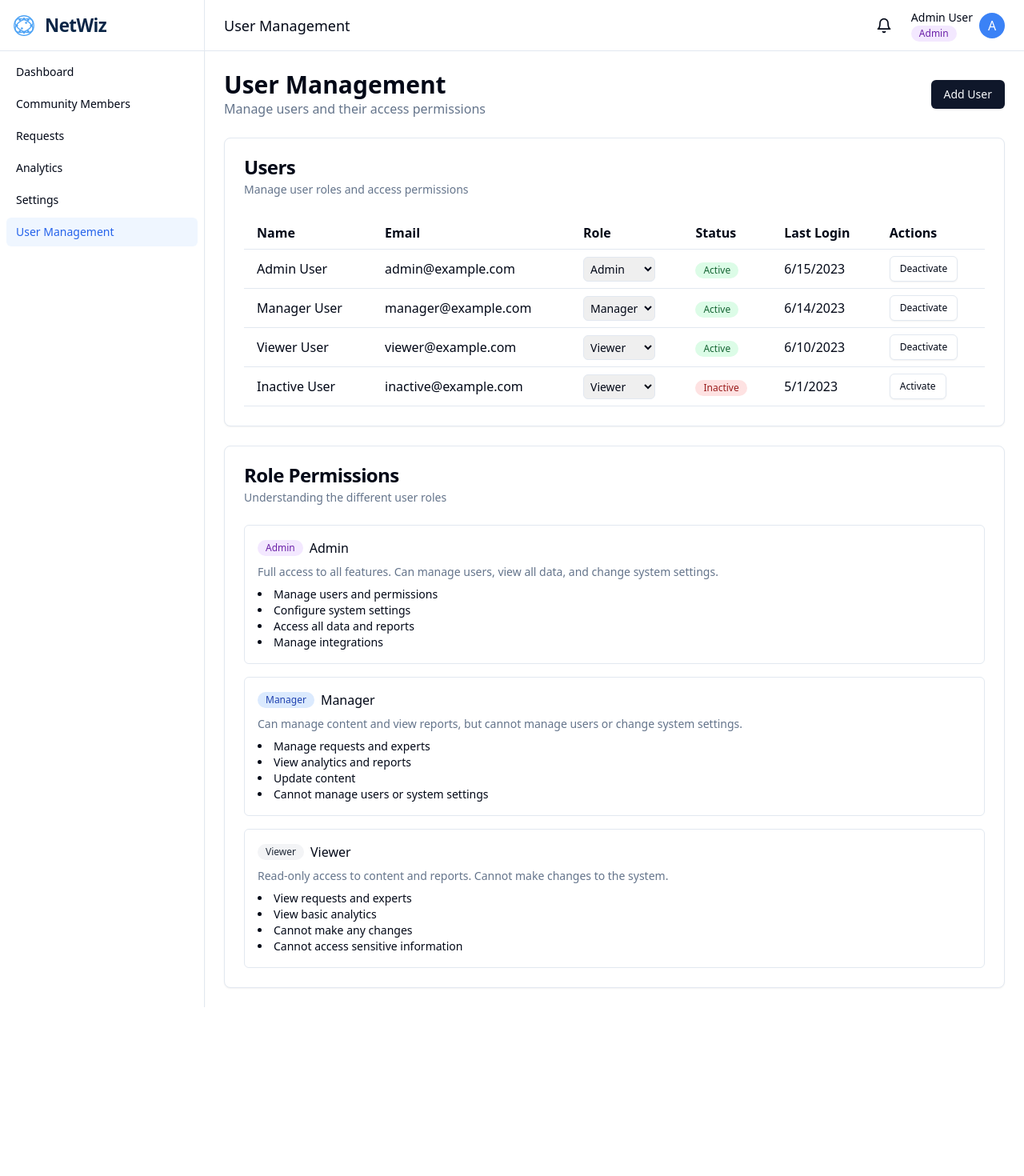
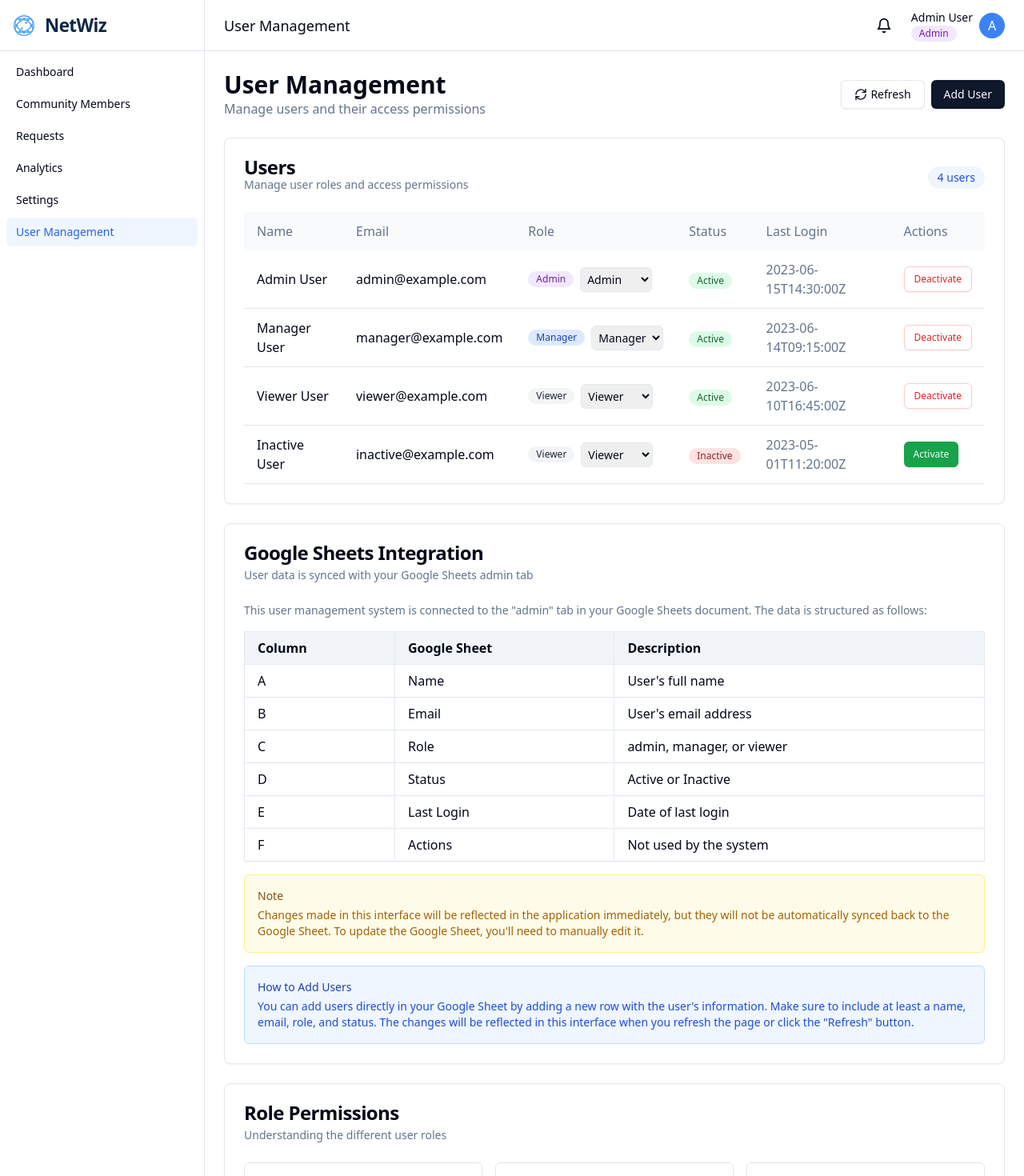
Before and after one commit to blutrich/Netwiz, a React (Vite) app: page /dashboard/users in a window 1280 px wide. Shown: the top 1470 px of the page at 80% size. Before the commit the page ends 1259 px from the top, so only its background shows below. Built offline with nearby package versions, Linux system fonts and the light colour scheme; no server answers.

Commit message:
Enhance users page with improved UI and Google Sheets integration display

```diff
--- a/src/lib/services/user-management.ts
+++ b/src/lib/services/user-management.ts
@@ -16,7 +16,7 @@ let currentUser: User | null = null;
 // Google Sheets configuration
 const SPREADSHEET_ID = import.meta.env.VITE_EXPERT_SHEET_ID || "";
 const ADMIN_TAB_NAME = "admin"; // The name of your admin tab
-const ADMIN_RANGE = `${ADMIN_TAB_NAME}!A2:G100`; // Adjust range as needed
+const ADMIN_RANGE = `${ADMIN_TAB_NAME}!A2:F100`; // Adjust range as needed - matches your columns
 const API_KEY = import.meta.env.VITE_GOOGLE_API_KEY || "";
 
 // Initialize with admin user if none exists
@@ -68,7 +68,7 @@ export const hasPermission = (requiredRole: UserRole): boolean => {
   return false;
 };
 
-// Fetch data from Google Sheets API (copied from google-sheets.ts)
+// Fetch data from Google Sheets API
 async function fetchSheetData(spreadsheetId: string, range: string): Promise<any[][]> {
   try {
     console.log(`Fetching data from spreadsheet: ${spreadsheetId}, range: ${range}`);
@@ -92,16 +92,33 @@ async function fetchSheetData(spreadsheetId: string, range: string): Promise<any
   }
 }
 
-// Convert sheet row to User object
-const rowToUser = (row: any[]): User => {
+// Convert sheet row to User object - updated to match your column structure
+// A: name, B: Email, C: Role, D: Status, E: Last Login, F: Actions
+const rowToUser = (row: any[], index: number): User => {
+  // Generate a unique ID if none exists
+  const id = String(index + 1);
+
+  // Extract values from the row
+  const name = row[0] || "";
+  const email = row[1] || "";
+  const role = (row[2]?.toLowerCase() as UserRole) || "viewer";
+  const status = row[3] || "";
+  const lastLogin = row[4] || undefined;
+
+  // Determine if user is active based on Status column
+  const isActive = status.toLowerCase() === "active" || status.toLowerCase() === "true";
+
+  // Use current date as creation date if none exists
+  const createdAt = new Date().toISOString();
+
   return {
-    id: row[0] || String(Math.random()),
-    email: row[1] || "",
-    name: row[2] || "",
-    role: (row[3] as UserRole) || "viewer",
-    createdAt: row[4] || new Date().toISOString(),
-    lastLogin: row[5] || undefined,
-    isActive: row[6] === "TRUE" || row[6] === true || row[6] === "true"
+    id,
+    name,
+    email,
+    role,
+    createdAt,
+    lastLogin,
+    isActive
   };
 };
 
@@ -113,7 +130,7 @@ export const getUsers = async (): Promise<User[]> => {
 
     if (data && data.length > 0) {
       // Convert sheet data to User objects
-      return data.map(rowToUser).filter(user => user.email); // Filter out empty rows
+      return data.map((row, index) => rowToUser(row, index)).filter(user => user.name || user.email); // Filter out empty rows
     }
 
     // Fall back to mock data if sheet is empty or not accessible
--- a/src/pages/users.tsx
+++ b/src/pages/users.tsx
@@ -15,6 +15,7 @@ export function UsersPage() {
     role: "viewer" as UserRole,
     isActive: true
   });
+  const [refreshTrigger, setRefreshTrigger] = useState(0);
 
   // Load users
   useEffect(() => {
@@ -36,7 +37,7 @@ export function UsersPage() {
     };
 
     loadUsers();
-  }, []);
+  }, [refreshTrigger]);
 
   // Handle role change
   const handleRoleChange = async (userId: string, newRole: UserRole) => {
@@ -118,6 +119,15 @@ export function UsersPage() {
     }
   };
 
+  // Handle refresh data
+  const handleRefresh = () => {
+    setRefreshTrigger(prev => prev + 1);
+    toast({
+      title: "Refreshing Data",
+      description: "Fetching the latest data from Google Sheets.",
+    });
+  };
+
   return (
     <div className="space-y-6">
       <div className="flex justify-between items-center">
@@ -127,9 +137,20 @@ export function UsersPage() {
             Manage users and their access permissions
           </p>
         </div>
+        <div className="flex gap-2">
+          <Button variant="outline" onClick={handleRefresh}>
+            <svg xmlns="http://www.w3.org/2000/svg" width="16" height="16" viewBox="0 0 24 24" fill="none" stroke="currentColor" strokeWidth="2" strokeLinecap="round" strokeLinejoin="round" className="mr-1">
+              <path d="M21 2v6h-6"></path>
+              <path d="M3 12a9 9 0 0 1 15-6.7L21 8"></path>
+              <path d="M3 22v-6h6"></path>
+              <path d="M21 12a9 9 0 0 1-15 6.7L3 16"></path>
+            </svg>
+            Refresh
+          </Button>
           <Button onClick={() => setShowAddUser(!showAddUser)}>
             {showAddUser ? "Cancel" : "Add User"}
           </Button>
+        </div>
       </div>
 
       {showAddUser && (
@@ -205,36 +226,55 @@ export function UsersPage() {
       )}
 
       <Card>
-        <CardHeader>
+        <CardHeader className="flex flex-row items-center justify-between">
+          <div>
             <CardTitle>Users</CardTitle>
             <CardDescription>
               Manage user roles and access permissions
             </CardDescription>
+          </div>
+          <div className="bg-blue-50 text-blue-700 px-3 py-1 rounded-full text-sm font-medium">
+            {loading ? "Loading..." : `${users.length} users`}
+          </div>
         </CardHeader>
         <CardContent>
           {loading ? (
-            <div className="text-center py-4">Loading users...</div>
+            <div className="text-center py-8">
+              <svg className="animate-spin h-8 w-8 text-primary mx-auto" xmlns="http://www.w3.org/2000/svg" fill="none" viewBox="0 0 24 24">
+                <circle className="opacity-25" cx="12" cy="12" r="10" stroke="currentColor" strokeWidth="4"></circle>
+                <path className="opacity-75" fill="currentColor" d="M4 12a8 8 0 018-8V0C5.373 0 0 5.373 0 12h4zm2 5.291A7.962 7.962 0 014 12H0c0 3.042 1.135 5.824 3 7.938l3-2.647z"></path>
+              </svg>
+              <p className="mt-2 text-muted-foreground">Loading users from Google Sheets...</p>
+            </div>
           ) : users.length === 0 ? (
-            <div className="text-center py-4">No users found</div>
+            <div className="text-center py-8 border rounded-md bg-muted/20">
+              <svg className="h-12 w-12 text-muted-foreground mx-auto" xmlns="http://www.w3.org/2000/svg" fill="none" viewBox="0 0 24 24" stroke="currentColor">
+                <path strokeLinecap="round" strokeLinejoin="round" strokeWidth={1.5} d="M12 4.354a4 4 0 110 5.292M15 21H3v-1a6 6 0 0112 0v1zm0 0h6v-1a6 6 0 00-9-5.197M13 7a4 4 0 11-8 0 4 4 0 018 0z" />
+              </svg>
+              <h3 className="mt-2 text-lg font-medium">No users found</h3>
+              <p className="mt-1 text-muted-foreground">Add users to your admin tab in Google Sheets or use the "Add User" button.</p>
+            </div>
           ) : (
             <div className="overflow-x-auto">
               <table className="w-full border-collapse">
                 <thead>
-                  <tr className="border-b">
-                    <th className="py-2 px-4 text-left">Name</th>
-                    <th className="py-2 px-4 text-left">Email</th>
-                    <th className="py-2 px-4 text-left">Role</th>
-                    <th className="py-2 px-4 text-left">Status</th>
-                    <th className="py-2 px-4 text-left">Last Login</th>
-                    <th className="py-2 px-4 text-left">Actions</th>
+                  <tr className="bg-muted/50">
+                    <th className="py-3 px-4 text-left font-medium text-muted-foreground">Name</th>
+                    <th className="py-3 px-4 text-left font-medium text-muted-foreground">Email</th>
+                    <th className="py-3 px-4 text-left font-medium text-muted-foreground">Role</th>
+                    <th className="py-3 px-4 text-left font-medium text-muted-foreground">Status</th>
+                    <th className="py-3 px-4 text-left font-medium text-muted-foreground">Last Login</th>
+                    <th className="py-3 px-4 text-left font-medium text-muted-foreground">Actions</th>
                   </tr>
                 </thead>
                 <tbody>
                   {users.map((user) => (
-                    <tr key={user.id} className="border-b hover:bg-muted/50">
-                      <td className="py-2 px-4">{user.name}</td>
-                      <td className="py-2 px-4">{user.email}</td>
-                      <td className="py-2 px-4">
+                    <tr key={user.id} className="border-b hover:bg-muted/50 transition-colors">
+                      <td className="py-3 px-4 font-medium">{user.name}</td>
+                      <td className="py-3 px-4">{user.email}</td>
+                      <td className="py-3 px-4">
+                        <div className="flex items-center gap-2">
+                          <UserRoleBadge role={user.role} />
                           <select
                             className="p-1 border rounded-md text-sm"
                             value={user.role}
@@ -244,8 +284,9 @@ export function UsersPage() {
                             <option value="manager">Manager</option>
                             <option value="viewer">Viewer</option>
                           </select>
+                        </div>
                       </td>
-                      <td className="py-2 px-4">
+                      <td className="py-3 px-4">
                         <span
                           className={`inline-flex items-center px-2.5 py-0.5 rounded-full text-xs font-medium ${
                             user.isActive
@@ -256,16 +297,17 @@ export function UsersPage() {
                           {user.isActive ? "Active" : "Inactive"}
                         </span>
                       </td>
-                      <td className="py-2 px-4">
+                      <td className="py-3 px-4 text-muted-foreground">
                         {user.lastLogin
-                          ? new Date(user.lastLogin).toLocaleDateString()
+                          ? user.lastLogin
                           : "Never"}
                       </td>
-                      <td className="py-2 px-4">
+                      <td className="py-3 px-4">
                         <Button
-                          variant="outline"
+                          variant={user.isActive ? "outline" : "default"}
                           size="sm"
                           onClick={() => handleToggleActive(user.id)}
+                          className={user.isActive ? "text-red-600 border-red-200 hover:bg-red-50" : "bg-green-600 hover:bg-green-700"}
                         >
                           {user.isActive ? "Deactivate" : "Activate"}
                         </Button>
@@ -281,13 +323,91 @@ export function UsersPage() {
 
       <Card>
         <CardHeader>
+          <CardTitle>Google Sheets Integration</CardTitle>
+          <CardDescription>
+            User data is synced with your Google Sheets admin tab
+          </CardDescription>
+        </CardHeader>
+        <CardContent>
+          <div className="space-y-4">
+            <p className="text-sm text-muted-foreground">
+              This user management system is connected to the "admin" tab in your Google Sheets document.
+              The data is structured as follows:
+            </p>
+
+            <div className="overflow-x-auto">
+              <table className="w-full border-collapse border">
+                <thead>
+                  <tr className="bg-muted">
+                    <th className="py-2 px-4 text-left border">Column</th>
+                    <th className="py-2 px-4 text-left border">Google Sheet</th>
+                    <th className="py-2 px-4 text-left border">Description</th>
+                  </tr>
+                </thead>
+                <tbody>
+                  <tr className="border-b">
+                    <td className="py-2 px-4 border">A</td>
+                    <td className="py-2 px-4 border">Name</td>
+                    <td className="py-2 px-4 border">User's full name</td>
+                  </tr>
+                  <tr className="border-b">
+                    <td className="py-2 px-4 border">B</td>
+                    <td className="py-2 px-4 border">Email</td>
+                    <td className="py-2 px-4 border">User's email address</td>
+                  </tr>
+                  <tr className="border-b">
+                    <td className="py-2 px-4 border">C</td>
+                    <td className="py-2 px-4 border">Role</td>
+                    <td className="py-2 px-4 border">admin, manager, or viewer</td>
+                  </tr>
+                  <tr className="border-b">
+                    <td className="py-2 px-4 border">D</td>
+                    <td className="py-2 px-4 border">Status</td>
+                    <td className="py-2 px-4 border">Active or Inactive</td>
+                  </tr>
+                  <tr className="border-b">
+                    <td className="py-2 px-4 border">E</td>
+                    <td className="py-2 px-4 border">Last Login</td>
+                    <td className="py-2 px-4 border">Date of last login</td>
+                  </tr>
+                  <tr className="border-b">
+                    <td className="py-2 px-4 border">F</td>
+                    <td className="py-2 px-4 border">Actions</td>
+                    <td className="py-2 px-4 border">Not used by the system</td>
+                  </tr>
+                </tbody>
+              </table>
+            </div>
+
+            <div className="bg-yellow-50 p-4 rounded-md border border-yellow-200">
+              <h3 className="text-sm font-medium text-yellow-800">Note</h3>
+              <p className="text-sm text-yellow-700 mt-1">
+                Changes made in this interface will be reflected in the application immediately, but they will not be automatically synced back to the Google Sheet.
+                To update the Google Sheet, you'll need to manually edit it.
+              </p>
+            </div>
+
+            <div className="bg-blue-50 p-4 rounded-md border border-blue-200">
+              <h3 className="text-sm font-medium text-blue-800">How to Add Users</h3>
+              <p className="text-sm text-blue-700 mt-1">
+                You can add users directly in your Google Sheet by adding a new row with the user's information.
+                Make sure to include at least a name, email, role, and status. The changes will be reflected in this interface
+                when you refresh the page or click the "Refresh" button.
+              </p>
+            </div>
+          </div>
+        </CardContent>
+      </Card>
+
+      <Card>
+        <CardHeader>
           <CardTitle>Role Permissions</CardTitle>
           <CardDescription>
             Understanding the different user roles
           </CardDescription>
         </CardHeader>
         <CardContent>
-          <div className="space-y-4">
+          <div className="grid grid-cols-1 md:grid-cols-3 gap-4">
             <div className="p-4 border rounded-md">
               <div className="flex items-center gap-2 mb-2">
                 <UserRoleBadge role="admin" />
```
Lines whose indentation alone changed are shown as unchanged.
